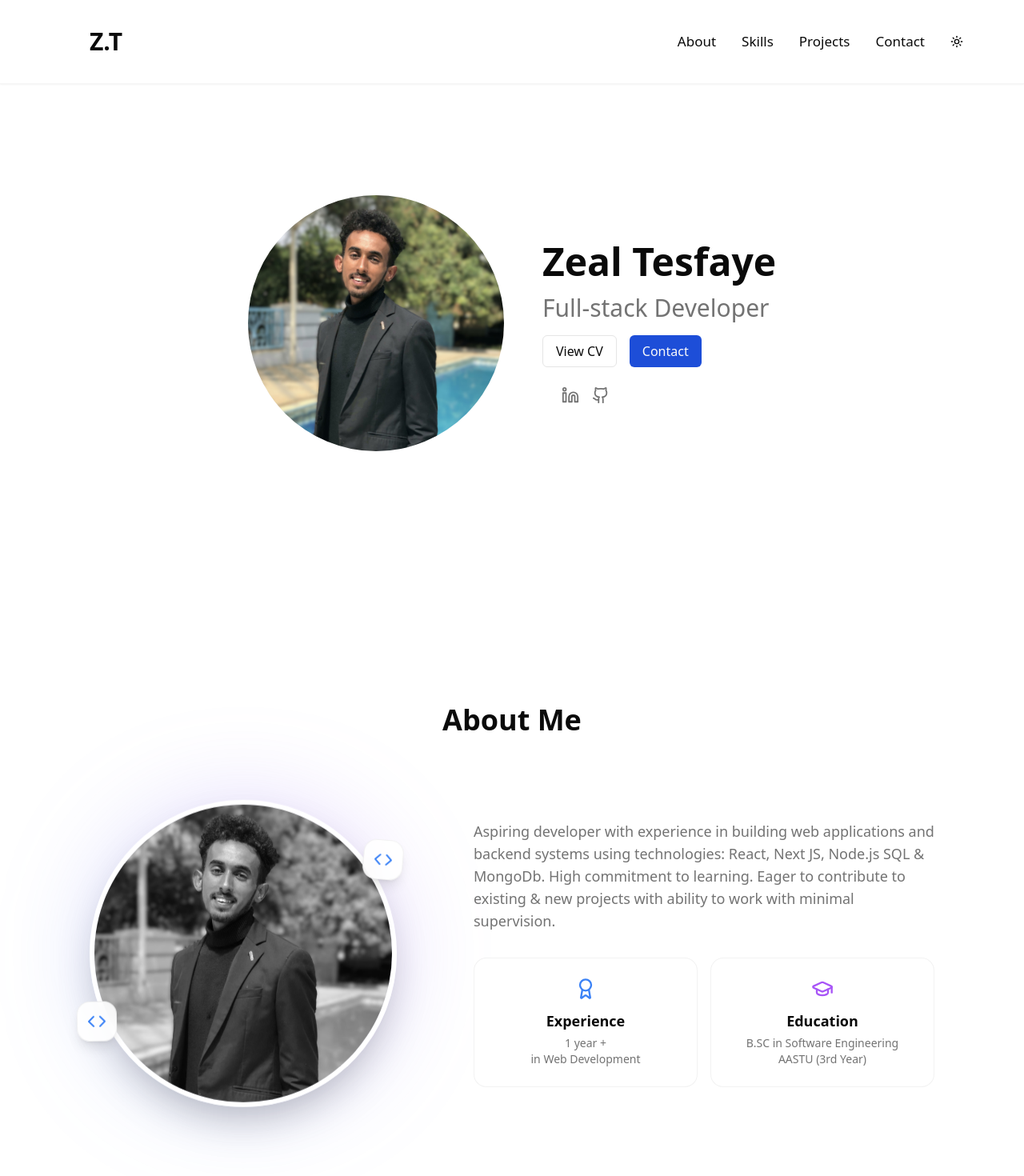
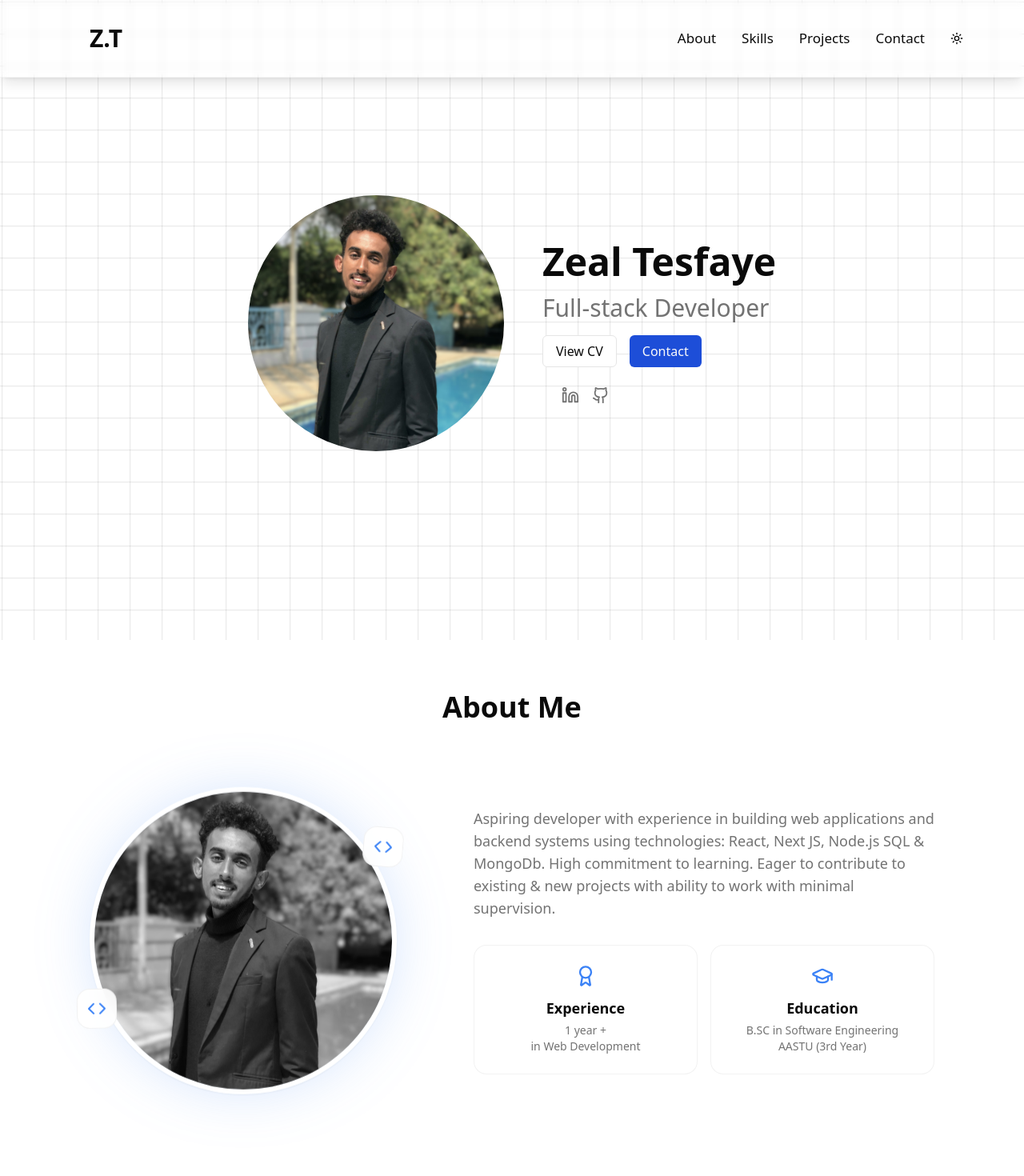
Before and after one commit to ZaelTesfaye/portfolio, a Next.js app: page / in a window 1280 px wide. Shown: the top 1470 px of the page at 80% size. Built offline with nearby package versions, Linux system fonts and the light colour scheme.

Commit message:
Added grid background

```diff
--- a/app/layout.jsx
+++ b/app/layout.jsx
@@ -1,10 +1,11 @@
 import React from 'react';
 import './globals.css'
 import { ThemeProvider } from "@/components/ThemeProvider";
+import GridBackground from "@/components/ui/GridBackground";
 
 const Layout = ({ children }) => {
     return (
-        <html>
+        <html suppressHydrationWarning>
             <head>
                 <link rel="icon" href="/favicon.png" />
             </head>
@@ -15,7 +16,8 @@ const Layout = ({ children }) => {
                     enableSystem
                     disableTransitionOnChange
                 >
-                    <div>
+                    <GridBackground />
+                    <div className="relative z-10">
                         {children}
                     </div>
                 </ThemeProvider>
--- a/components/about.jsx
+++ b/components/about.jsx
@@ -6,10 +6,25 @@ import { Award, GraduationCap, Code } from 'lucide-react';
 import profilePicture from '../assets/images/profile-pic.jpg';
 
 export default function AboutMe() {
+    const stats = [
+        {
+            icon: Award,
+            title: "Experience",
+            description: "1 year +\nin Web Development",
+            color: "blue"
+        },
+        {
+            icon: GraduationCap,
+            title: "Education",
+            description: "B.SC in Software Engineering\nAASTU (3rd Year)",
+            color: "blue"
+        }
+    ];
+
     return (
         <motion.section
             id="about"
-            className="bg-background px-4 md:px-8 mt-16 sm:mt-20"
+            className="bg-transparent px-4 md:px-8 mt-12 sm:mt-16"
             initial={{ opacity: 0, y: 100 }}
             whileInView={{ opacity: 1, y: 0 }}
             transition={{ duration: 0.8, ease: 'easeOut' }}
@@ -36,11 +51,11 @@ export default function AboutMe() {
                         >
                             {/* Background Glow/Blob */}
                             <div
-                                className="absolute inset-4 bg-gradient-to-tr from-blue-500/30 to-purple-500/30 rounded-full blur-3xl -z-10 transition-all duration-500 group-hover:bg-blue-500/40"
+                                className="absolute inset-4 bg-gradient-to-tr from-blue-500/30 to-blue-500/30 rounded-full blur-2xl -z-10"
                             />
 
                             {/* Main Image Card */}
-                            <div className="w-full h-full rounded-full border-[6px] border-background shadow-2xl overflow-hidden relative">
+                            <div className="w-full h-full rounded-full border-[6px] border-background shadow-sm hover:shadow-sm overflow-hidden relative transition-shadow duration-300">
                                 <Image
                                     src={profilePicture}
                                     alt="Zeal Tesfaye"
@@ -51,12 +66,12 @@ export default function AboutMe() {
                                     unoptimized
                                 />
                                 {/* Glass Shine */}
-                                <div className="absolute inset-0 bg-gradient-to-tr from-white/20 to-transparent opacity-0 group-hover:opacity-100 transition-opacity duration-500 pointer-events-none" />
+                                <div className="absolute inset-0 bg-gradient-to-tr from-white/10 to-transparent opacity-0 group-hover:opacity-50 transition-opacity duration-500 pointer-events-none" />
                             </div>
 
                             {/* Floating Icons */}
                             <motion.div
-                                className="absolute -right-2 top-10 bg-card/90 backdrop-blur-md p-3 rounded-2xl shadow-lg border border-border/50 flex items-center justify-center z-10"
+                                className="absolute -right-2 top-10 bg-card/90 backdrop-blur-md p-3 rounded-2xl  border border-border/50 flex items-center justify-center z-10"
                                 animate={{ y: [0, 10, 0], rotate: [0, 5, 0] }}
                                 transition={{ duration: 4, repeat: Infinity, delay: 0.5 }}
                             >
@@ -64,7 +79,7 @@ export default function AboutMe() {
                             </motion.div>
 
                             <motion.div
-                                className="absolute -left-4 bottom-20 bg-card/90 backdrop-blur-md p-3 rounded-2xl shadow-lg border border-border/50 flex items-center justify-center z-10"
+                                className="absolute -left-4 bottom-20 bg-card/90 backdrop-blur-md p-3 rounded-2xl  border border-border/50 flex items-center justify-center z-10"
                                 animate={{ y: [0, -10, 0], rotate: [0, -5, 0] }}
                                 transition={{ duration: 5, repeat: Infinity, delay: 1 }}
                             >
@@ -82,21 +97,16 @@ export default function AboutMe() {
                         </p>
 
                         <div className="flex flex-col sm:flex-row gap-4 w-full">
-                            {/* Experience */}
-                            <div className="flex-1 p-6 border border-border/50 bg-card/50 backdrop-blur-sm rounded-2xl text-center transition-all duration-300 hover:scale-105 hover:border-blue-500/30 hover:shadow-lg hover:shadow-blue-500/10">
-                                <Award className="mx-auto mb-3 text-blue-500" size={28} />
-                                <h3 className="font-bold mb-1 text-lg">Experience</h3>
-                                <p className="text-muted-foreground text-sm">1 year + <br />in Web Development</p>
-                            </div>
-
-                            {/* Education */}
-                            <div className="flex-1 p-6 border border-border/50 bg-card/50 backdrop-blur-sm rounded-2xl text-center transition-all duration-300 hover:scale-105 hover:border-purple-500/30 hover:shadow-lg hover:shadow-purple-500/10">
-                                <GraduationCap className="mx-auto mb-3 text-purple-500" size={28} />
-                                <h3 className="font-bold mb-1 text-lg">Education</h3>
-                                <p className="text-muted-foreground text-sm">
-                                    B.SC in Software Engineering<br />AASTU (3rd Year)
-                                </p>
-                            </div>
+                            {stats.map((stat, index) => (
+                                <div
+                                    key={index}
+                                    className={`flex-1 p-6 border border-border/50 bg-card/50 backdrop-blur-sm rounded-2xl text-center transition-all duration-150 hover:scale-105 hover:border-${stat.color}-500/30 hover:shadow-lg hover:shadow-${stat.color}-500/10`}
+                                >
+                                    <stat.icon className={`mx-auto mb-3 text-${stat.color}-500`} size={28} />
+                                    <h3 className="font-bold mb-1 text-lg">{stat.title}</h3>
+                                    <p className="text-muted-foreground text-sm whitespace-pre-line">{stat.description}</p>
+                                </div>
+                            ))}
                         </div>
                     </div>
                 </div>
--- a/components/contact.jsx
+++ b/components/contact.jsx
@@ -8,7 +8,7 @@ export default function Contact() {
     return (
         <motion.footer
             id="contact"
-            className="bg-background pb-10 sm:pb-16 mx-2 sm:mx-8 md:px-8 pt-44 sm:pt-52"
+            className="bg-transparent pb-10 sm:pb-16 mx-2 sm:mx-8 md:px-8 pt-44 sm:pt-52"
             initial={{ opacity: 0, y: 100 }}
             whileInView={{ opacity: 1, y: 0 }}
             transition={{ duration: 0.8, ease: 'easeOut' }}
--- a/components/landing.jsx
+++ b/components/landing.jsx
@@ -49,7 +49,7 @@ export default function Landing({ currentSectionId, setCurrentSectionId }) {
     return (
         <div
             id="landing"
-            className="pt-2 bg-background h-auto min-h-screen flex flex-col justify-center"
+            className="pt-2 bg-transparent h-auto min-h-screen flex flex-col justify-center"
         >
             <NavBar currentSectionId={currentSectionId} setCurrentSectionId={setCurrentSectionId} />
             <motion.main
--- a/components/navBar.jsx
+++ b/components/navBar.jsx
@@ -25,7 +25,7 @@ const NavBar = ({ currentSectionId = 0, setCurrentSectionId = () => {} }) => {
 
     return (
         <header
-            className="flex flex-col sm:flex-row justify-between items-center w-full px-2 sm:px-16 sm:pl-8 md:pl-24 py-4 sm:py-8 z-10 fixed top-0 left-0 right-0 bg-background/80 backdrop-blur-md border-b border-border/40 shadow-sm transition-all duration-300">
+            className="flex flex-col sm:flex-row justify-between items-center w-full px-2 sm:px-16 sm:pl-8 md:pl-24 py-4 sm:py-7 z-10 fixed top-0 left-0 right-0 bg-transparent backdrop-blur-sm border-b border-border/40 shadow-lg transition-all duration-300">
             {/* Logo */}
             <div className="flex items-center gap-4 mb-2 sm:mb-0">
                 <Button variant={"ghost"} onClick={() => scrollToSection("landing")}
--- a/components/projects.jsx
+++ b/components/projects.jsx
@@ -21,7 +21,7 @@ export default function Projects() {
   return (
     <motion.section
       id="projects"
-      className="bg-background pt-52"
+      className="bg-transparent pt-52"
       initial={{ opacity: 0, y: 100 }}
       whileInView={{ opacity: 1, y: 0 }}
       transition={{ duration: 0.7, ease: 'easeOut' }}
@@ -30,7 +30,7 @@ export default function Projects() {
       <div className="w-full flex flex-col gap-4 items-center px-4">
         <h1 className="text-2xl md:text-3xl font-bold text-center">Latest Projects</h1>
 
-        <div className="max-w-5xl grid grid-cols-1 md:grid-cols-2 gap-4 px-2 md:px-6 pt-4">
+        <div className="max-w-5xl grid grid-cols-1 md:grid-cols-2 gap-x-6 gap-y-16 px-2 md:px-6 pt-4">
           {projects.map((project, index) => (
             <div
               key={index}
--- a/components/skills.jsx
+++ b/components/skills.jsx
@@ -62,7 +62,7 @@ export default function Skills() {
   return (
     <motion.section
       id="skills"
-      className="bg-background pt-52"
+      className="bg-transparent pt-52"
       initial={{ opacity: 0, y: 100 }}
       whileInView={{ opacity: 1, y: 0 }}
       transition={{ duration: 0.8, ease: 'easeOut' }}
--- /dev/null
+++ b/components/ui/GridBackground.jsx
@@ -0,0 +1,16 @@
+import React from 'react';
+
+const GridBackground = () => {
+    return (
+        <div className="fixed inset-0 z-[-1] h-full w-full bg-background pointer-events-none">
+            <div
+                className="absolute inset-0 h-full w-full animate-grid-move bg-[size:40px_40px]"
+                style={{
+                    backgroundImage: 'linear-gradient(to right, hsl(var(--foreground) / 0.1) 1px, transparent 1px), linear-gradient(to bottom, hsl(var(--foreground) / 0.1) 1px, transparent 1px)'
+                }}
+            />
+        </div>
+    );
+};
+
+export default GridBackground;
```
Also changed, not shown: tailwind.config.ts (+39 -30 lines).
